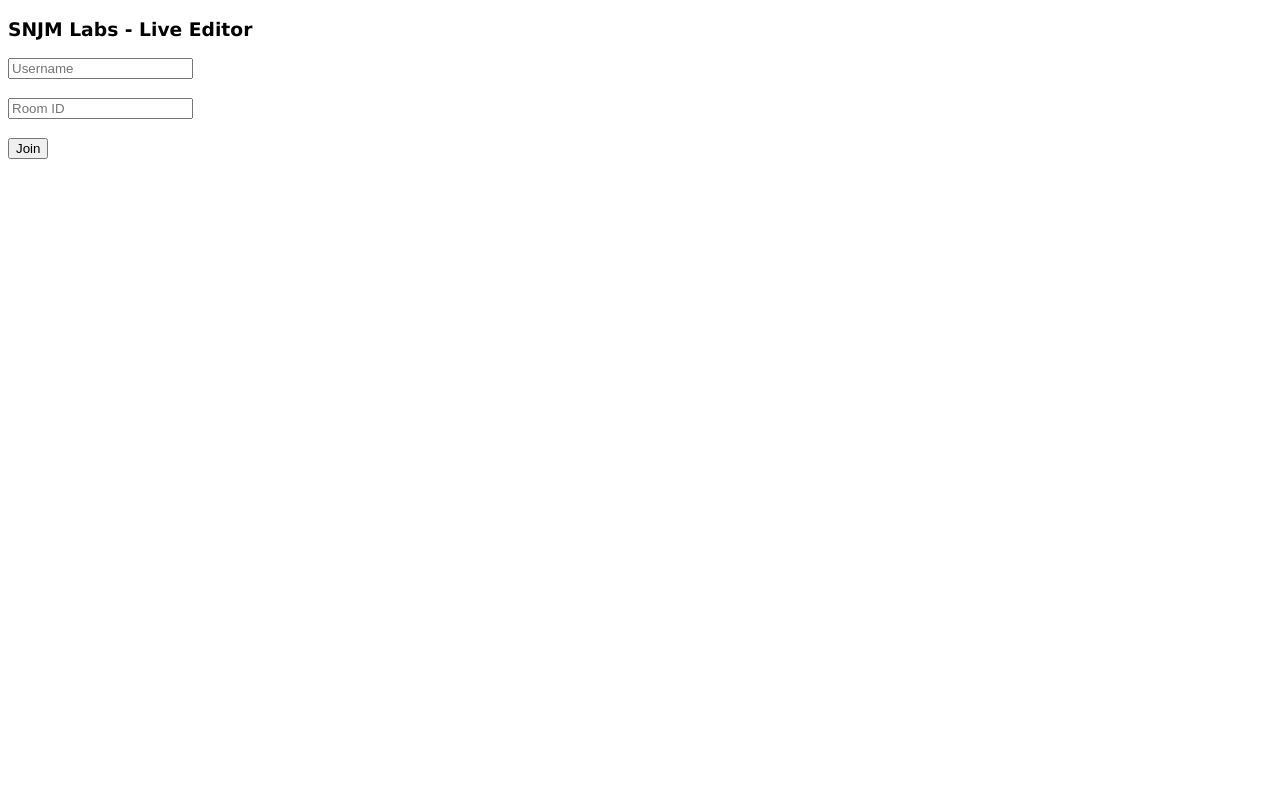
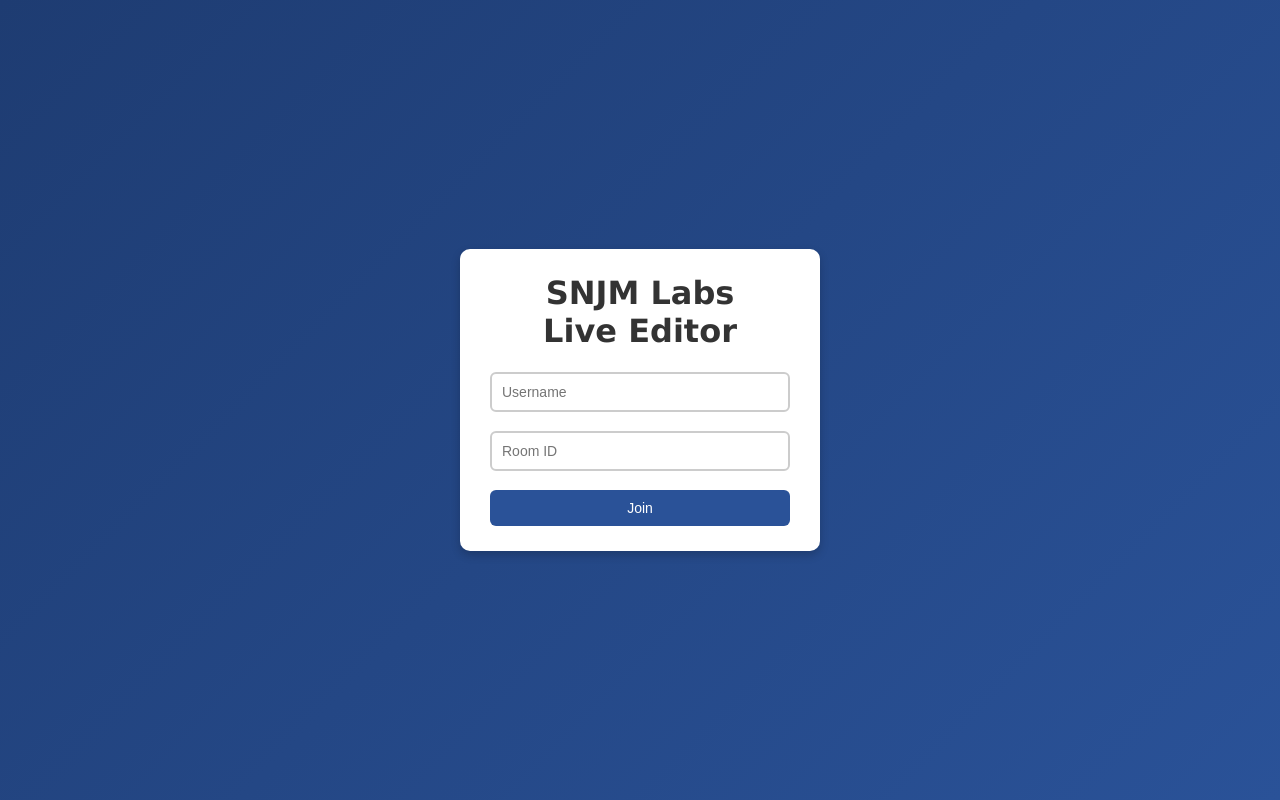
Before and after one commit to SNJM-Labs/live-editor, a website: page pages/landing-page.html in a window 1280 px wide. Drawn offline with Linux system fonts and the light colour scheme.

Commit message:
update css

```diff
--- a/pages/landing-page.html
+++ b/pages/landing-page.html
@@ -7,41 +7,82 @@
 
   <style>
 
+    html, body {
+      height: 100%;
+      margin: 0;
+    }
+
     body {
       font-family: Verdana, Geneva, Tahoma, sans-serif;
+      background: linear-gradient(135deg, #1e3c72, #2a5298);
+      display: flex;
+      justify-content: center;
+      align-items: center;
+    }
+
+    .center {
+      background: white;
+      padding: 25px 30px;
+      border-radius: 10px;
+      box-shadow: 0 4px 10px rgba(0, 0, 0, 0.2);
+      text-align: center;
+      width: 300px;
     }
 
     #header {
-      text-align: center;
+      margin-top: 0;
+      color: #333;
     }
 
-    #textarea {
+    input[type="text"] {
       width: 100%;
-      height: 150px;
-      padding: 12px;
+      padding: 10px;
       box-sizing: border-box;
       border: 2px solid #ccc;
-      border-radius: 4px;
-      background-color: #f8f8f8;
-      font-size: 16px;
-      resize: none;
+      border-radius: 6px;
+      font-size: 14px;
+      outline: none;
+      transition: 0.3s;
     }
+
+    input[type="text"]:focus {
+      border-color: #2a5298;
+    }
+
+    input[type="submit"] {
+      width: 100%;
+      padding: 10px;
+      border: none;
+      border-radius: 6px;
+      background: #2a5298;
+      color: white;
+      font-size: 14px;
+      cursor: pointer;
+      transition: 0.3s;
+    }
+
+    input[type="submit"]:hover {
+      background: #1e3c72;
+    }
+
   </style>
 </head>
 <body>
+  <div class="center">
+    <div>
+      <h1 id="header">
+        SNJM Labs
+        <br/>
+        Live Editor
+      </h1>
 
-    <h3>SNJM Labs - Live Editor</h3>
       <form>
           <input type="text" id="username" name="username" placeholder="Username">
-
           <br><br>
-
           <input type="text" id="room-id" name="room-id" placeholder="Room ID">
-
           <br><br>
-
           <input type="submit" value="Join">
-
       </form>
-
+    </div>
+  </div>
 </body>
```
Lines whose indentation alone changed are shown as unchanged.
